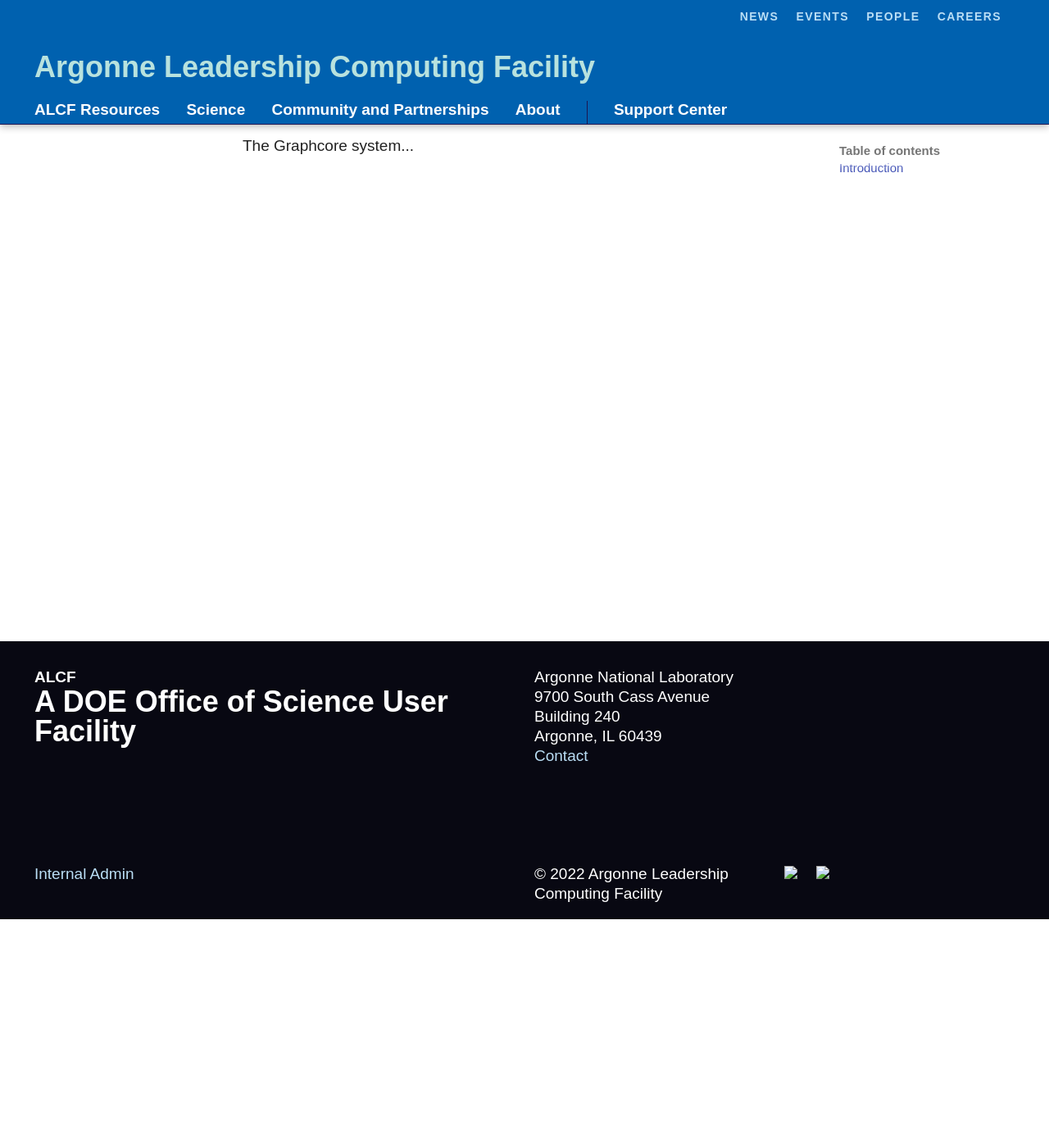
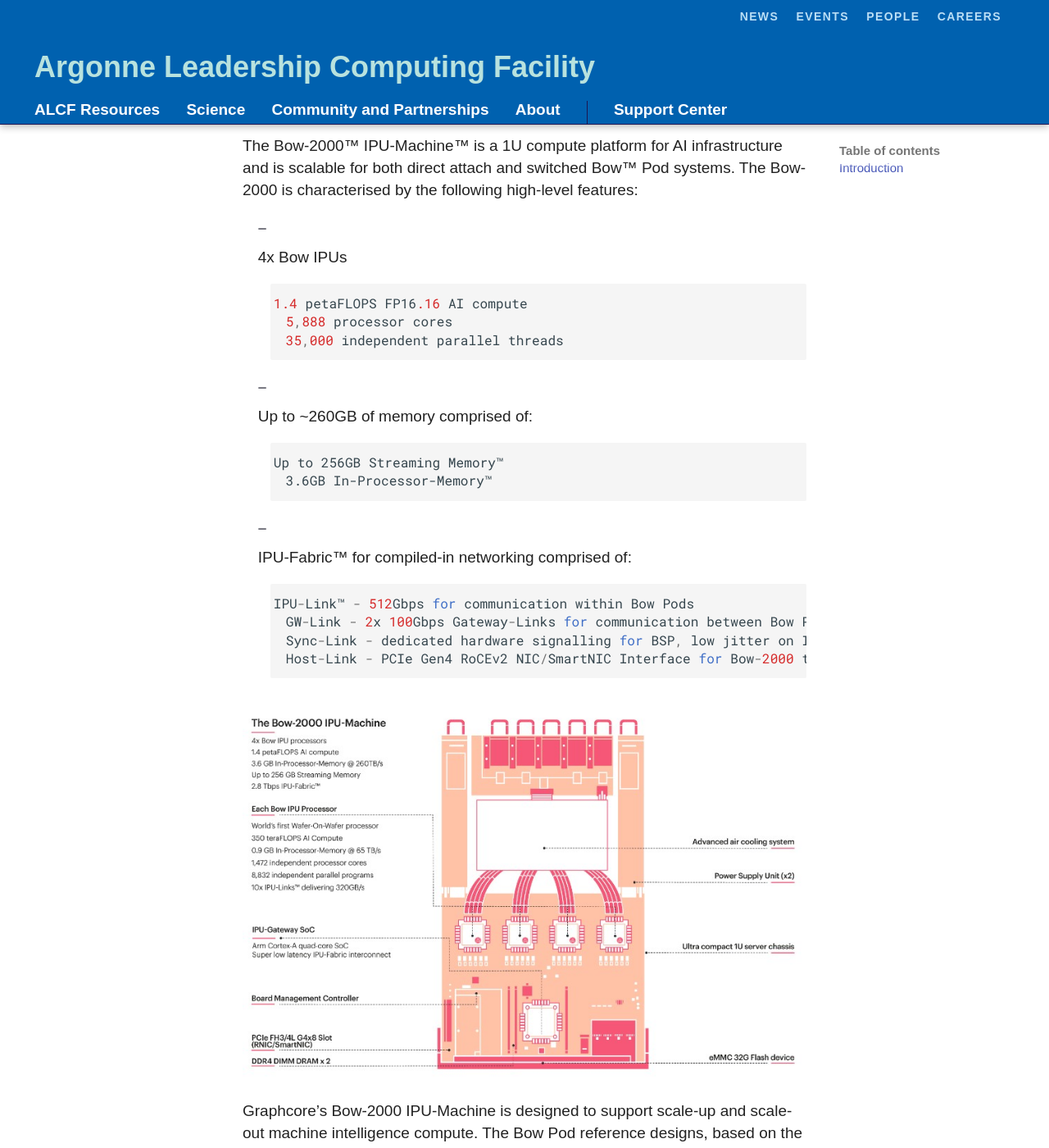
Before and after one commit to argonne-lcf/ai-testbed-userdocs, an MkDocs documentation site: the page built from docs/graphcore/System-Overview.md, in a window 1280 px wide and 1400 px high, scrolled down 279 px. Shown: the whole window at 82% size. Built offline with MkDocs 1.6.1 and Material for MkDocs 9.7.7, drawn with Linux system fonts in a browser that asks for light colours; some web fonts are replaced; comment, search, counter and statistics services are not loaded; some of the changed text lies outside the part shown.

Commit message:
Updated docs/graphcore/System-Overview.md.

```diff
--- a/docs/graphcore/System-Overview.md
+++ b/docs/graphcore/System-Overview.md
@@ -2,4 +2,26 @@
 
 ## Introduction
 
-The Graphcore system...
+The Bow-2000™ IPU-Machine™ is a 1U compute platform for AI infrastructure and is scalable for both direct attach and switched Bow™ Pod systems. The Bow-2000 is characterised by the following high-level features:
+
+* 4x Bow IPUs
+
+        1.4 petaFLOPS FP16.16 AI compute
+        5,888 processor cores
+        35,000 independent parallel threads
+
+* Up to ~260GB of memory comprised of:
+
+        Up to 256GB Streaming Memory™
+        3.6GB In-Processor-Memory™
+
+* IPU-Fabric™ for compiled-in networking comprised of:
+
+        IPU-Link™ - 512Gbps for communication within Bow Pods
+        GW-Link - 2x 100Gbps Gateway-Links for communication between Bow Pods
+        Sync-Link - dedicated hardware signalling for BSP, low jitter on IPU to IPU synchronisation
+        Host-Link - PCIe Gen4 RoCEv2 NIC/SmartNIC Interface for Bow-2000 to server communication
+
+![Bow Architecture](Bow.jpg "Bow Architecture")
+
+Graphcore’s Bow-2000 IPU-Machine is designed to support scale-up and scale-out machine intelligence compute. The Bow Pod reference designs, based on the Bow-2000, deliver scalable building blocks for the Bow Pod systems range of products: Bow Pod16 (4 Bow-2000 machines directly attach to a single host server), Bow Pod64 (16 Bow-2000 machines in a switched system with 1-4 host servers).
```
Also changed, not shown: docs/graphcore/Bow.jpg (added).
